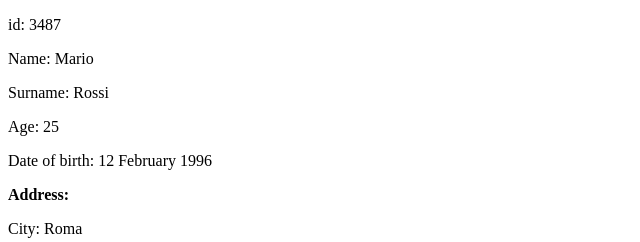
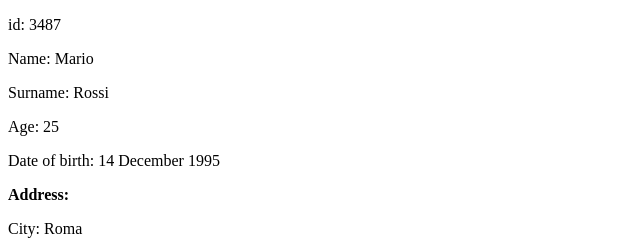
Before and after one commit to gabrielaolteanu/ExAngular, an Angular app: page / in a window 1280 px wide. Shown: the top 242 px of the page, without its empty margins (0-640 px from the left). Built offline with nearby package versions, Linux system fonts and the light colour scheme.

Commit message:
fix-date

```diff
--- a/src/app/user-detail/user-detail.component.ts
+++ b/src/app/user-detail/user-detail.component.ts
@@ -15,7 +15,7 @@ export class UserDetailComponent implements OnInit {
       name: 'Mario',
       surname: 'Rossi',
       age: 25,
-      dateOfBirth: '1995-14-12',
+      dateOfBirth: '1995-12-14',
       address: {
           city: 'Roma',
           street: 'Via roma 10',
```
